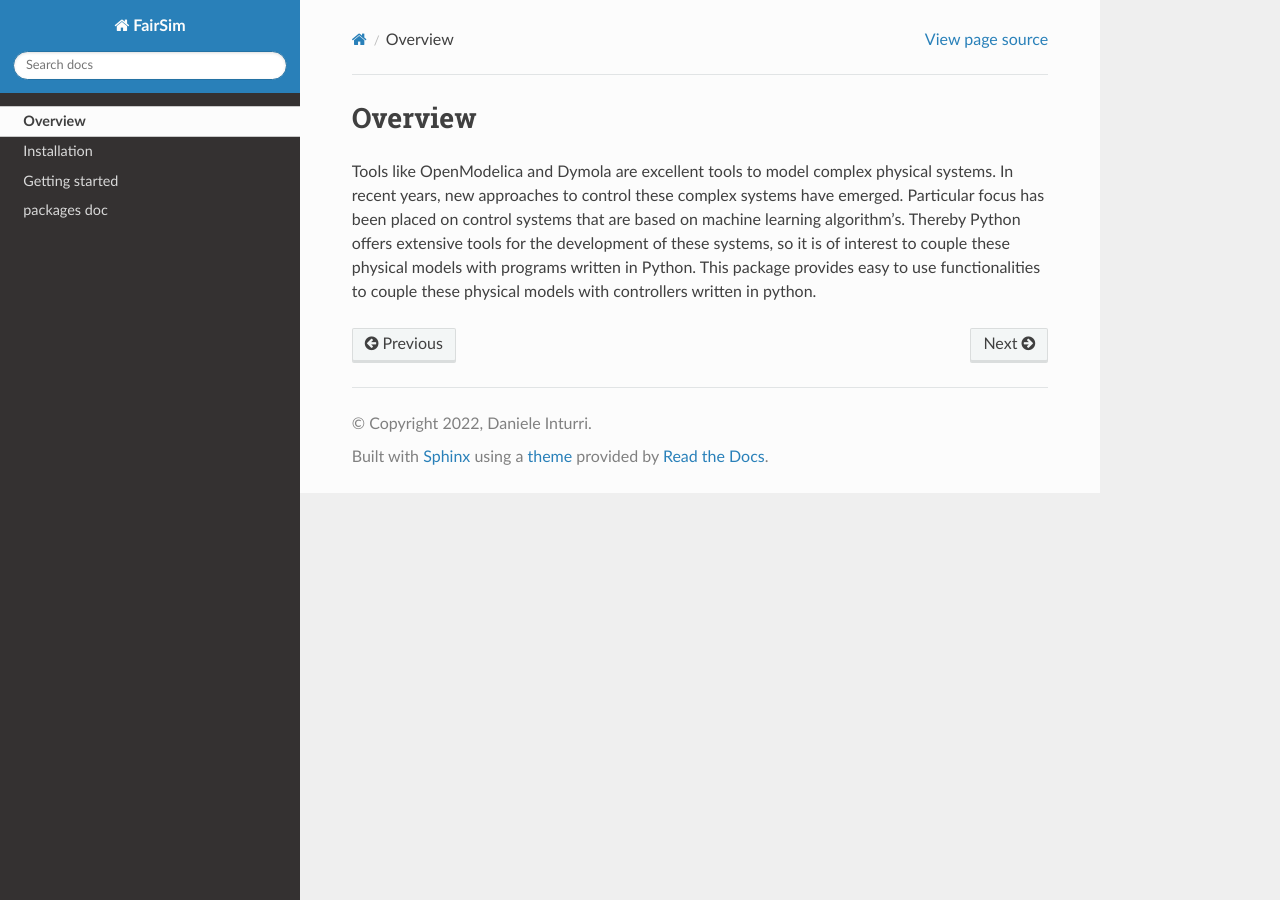
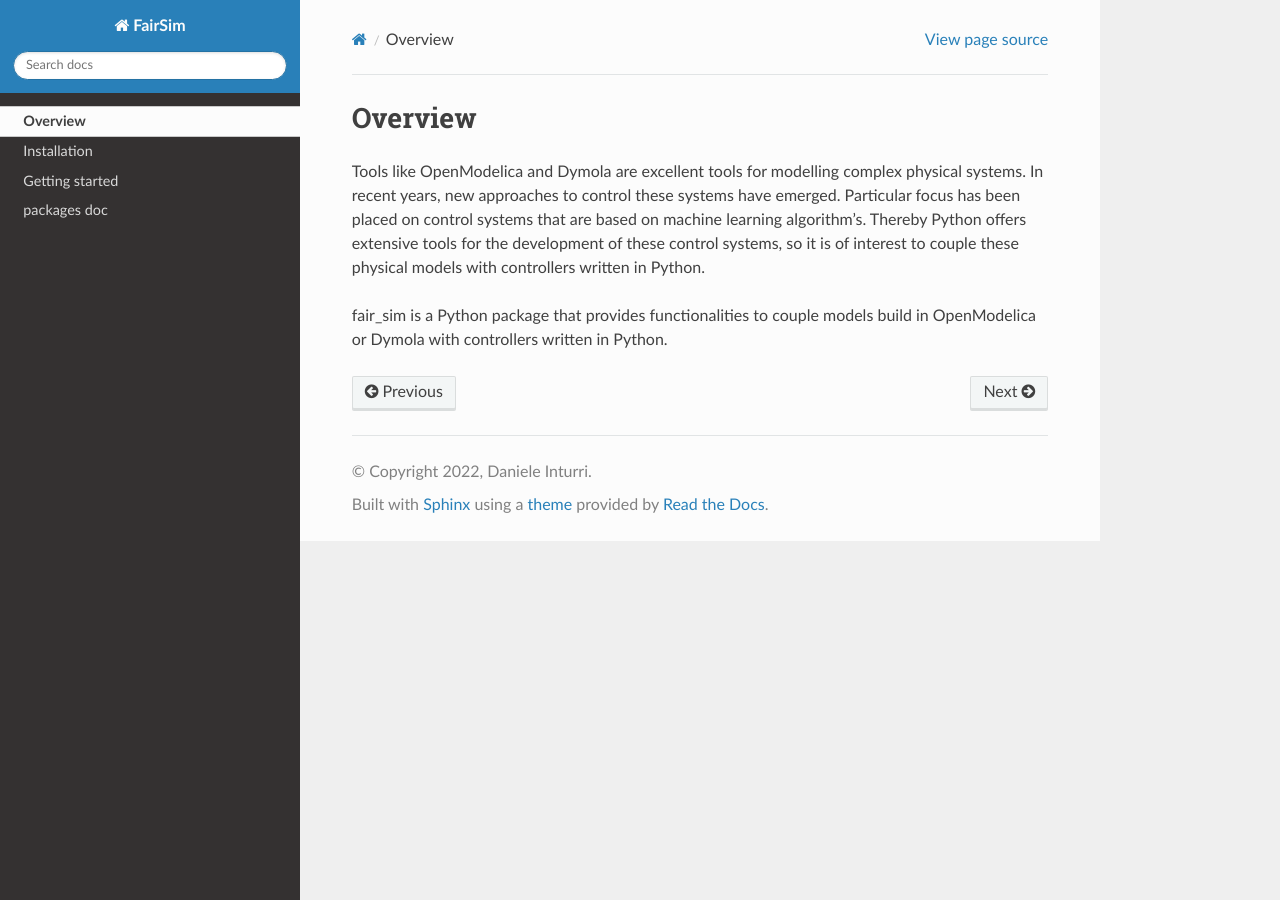
Before and after one commit to fluid-systems/SOFIRpy, a Sphinx documentation site: the page built from docs/overview.rst, in a window 1280 px wide. Built offline with Sphinx 7.4.7 and the Read the Docs theme 2.0.0, drawn with Linux system fonts in a browser that asks for light colours.

Commit message:
updated docs

```diff
--- a/docs/overview.rst
+++ b/docs/overview.rst
@@ -1,10 +1,11 @@
 Overview
 ========
 
-Tools like OpenModelica and Dymola are excellent tools to model complex physical systems.
-In recent years, new approaches to control these complex systems have emerged. Particular
+Tools like OpenModelica and Dymola are excellent tools for modelling complex physical systems.
+In recent years, new approaches to control these systems have emerged. Particular
 focus has been placed on control systems that are based on machine learning algorithm's.
-Thereby Python offers extensive tools for the development of these systems, so it is
-of interest to couple these physical models with programs written in Python.
-This package provides easy to use functionalities to couple these physical models with controllers
-written in python.
+Thereby Python offers extensive tools for the development of these control systems, so it is
+of interest to couple these physical models with controllers written in Python.
+
+fair_sim is a Python package that provides functionalities to couple models build
+in OpenModelica or Dymola with controllers written in Python.
```
Also changed, not shown: docs/getting_started.rst (+6 -5 lines).
